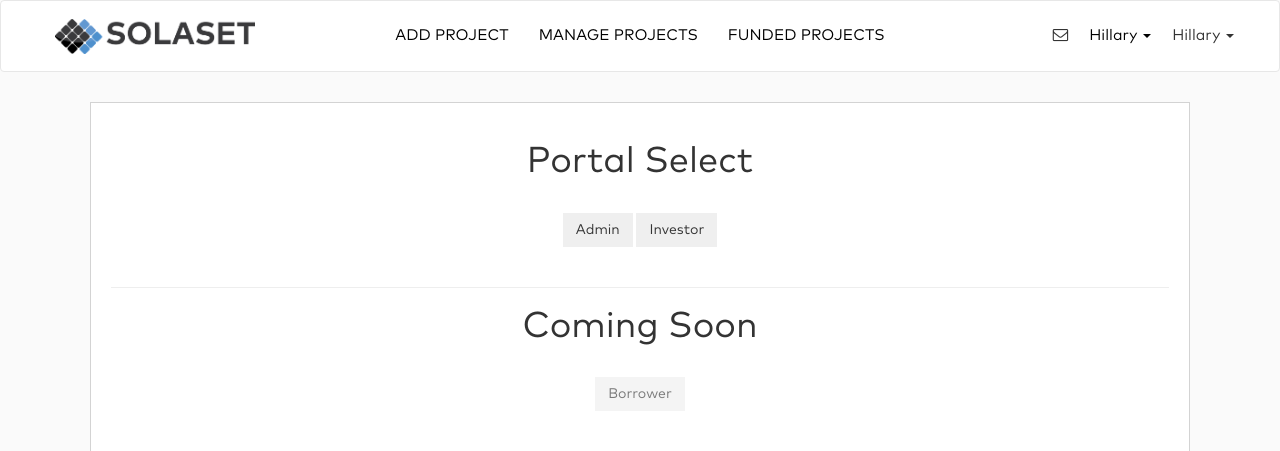
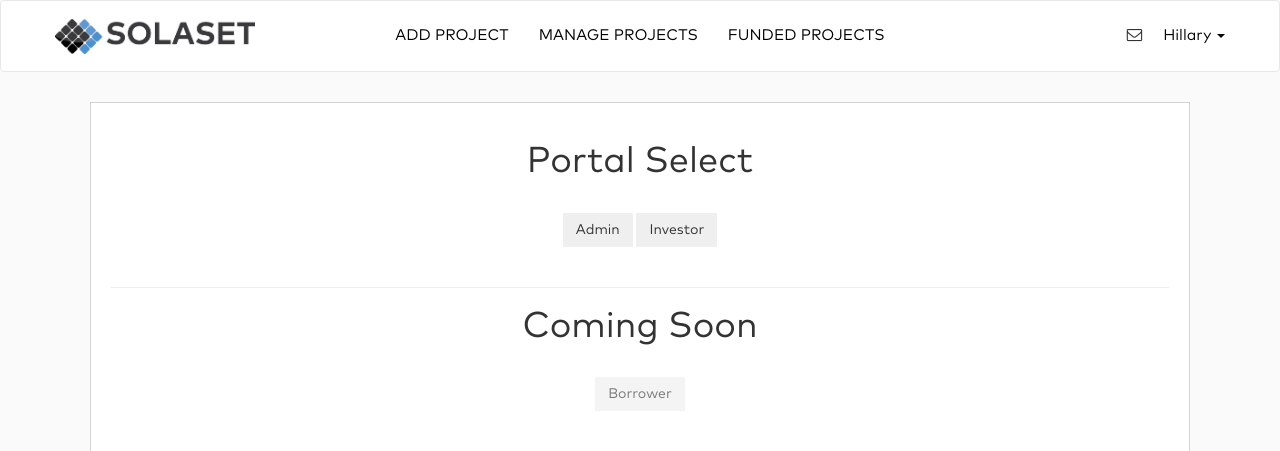
Before and after one commit to SteveCDozo/Solaset, a PHP site: page /index.php in a window 1280 px wide. Shown: the top 451 px of the page. Run offline with PHP 8.4, Linux system fonts and the light colour scheme.

```diff
--- a/navbar.php
+++ b/navbar.php
@@ -39,18 +39,6 @@
             ?>
           </ul>
         </li>
-        <li class="dropdown" style="margin-top:13px;">
-          <button class="dropdown-toggle name" data-toggle="dropdown" style="background-color:transparent;border-style:none;">Hillary
-            <span class="caret"></span>
-          </button>
-          <ul class="dropdown-menu">
-            <?php
-              foreach ($account_menu[$portal] as $menu_item) {
-                echo "<li><a href={$menu_item['link']}>{$menu_item['text']}</a></li>";
-              }
-            ?>
-          </ul>
-        </li>
       </ul>
     </div>
   </div>
```
